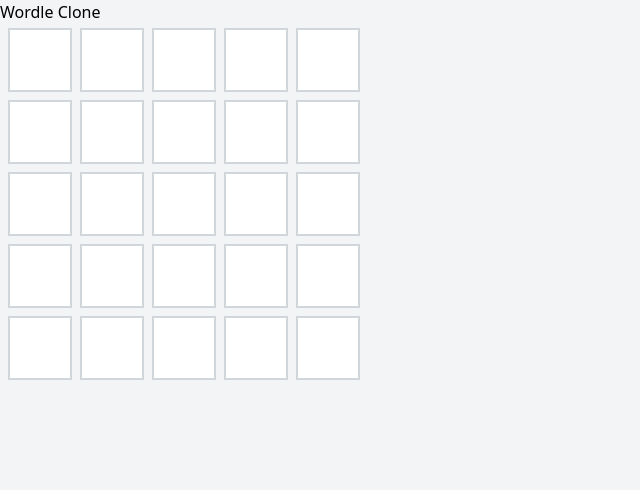
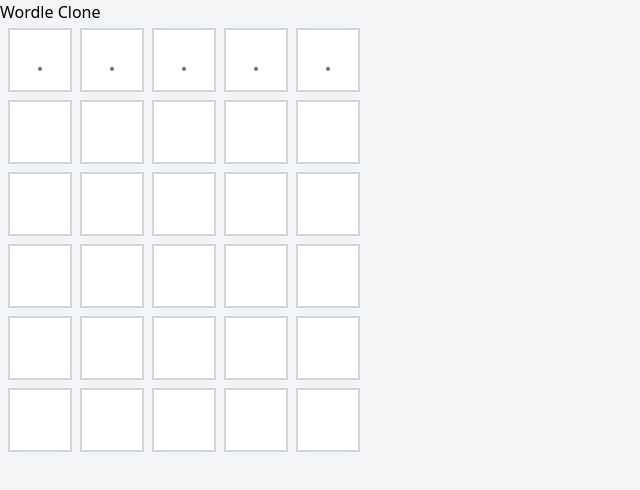
Before and after one commit to ober9k/wordle-clone, a React (Vite) app: page / in a window 1280 px wide. Shown: the top 490 px of the page, without its empty margins (0-640 px from the left). Built offline with nearby package versions, Linux system fonts and the light colour scheme.

Commit message:
Added tracking and key handling events for main keys

```diff
--- a/src/App.tsx
+++ b/src/App.tsx
@@ -24,7 +24,18 @@ export default function App() {
 
   useEffect(() => {
     const keydownHandler = (e: KeyboardEvent) => {
-      console.log('keydown', e.code, e.key);
+      switch (true) {
+        case (e.key === SpecialKey.Enter):
+          console.log('[ENTER] pressed...');
+          break;
+        case (e.key === SpecialKey.Backspace):
+          console.log('[BACKSPACE] pressed...');
+          break;
+        // using keyCode is deprecated, will update later
+        case (e.keyCode >= Bounds.A && e.keyCode <= Bounds.Z):
+          console.log("[" + e.key.toUpperCase() + "] pressed...");
+          break;
+      }
     };
 
     document.addEventListener('keydown', keydownHandler)
@@ -32,11 +43,18 @@ export default function App() {
     return () => {
       document.removeEventListener('keydown', keydownHandler)
     };
-  }, [])
+  }, [currentLetters]);
 
   return (
     <div>
       Wordle Clone
+      <div className={classes.tiles}>
+        {currentLetters.map((letter, key) => (
+          <div className={classes.tile} key={key}>
+            {letter}
+          </div>
+        ))}
+      </div>
       {Array(5).fill('').map((row, key) => (
         <div className={classes.tiles} key={key}>
           <div className={classes.tile}></div>
```
